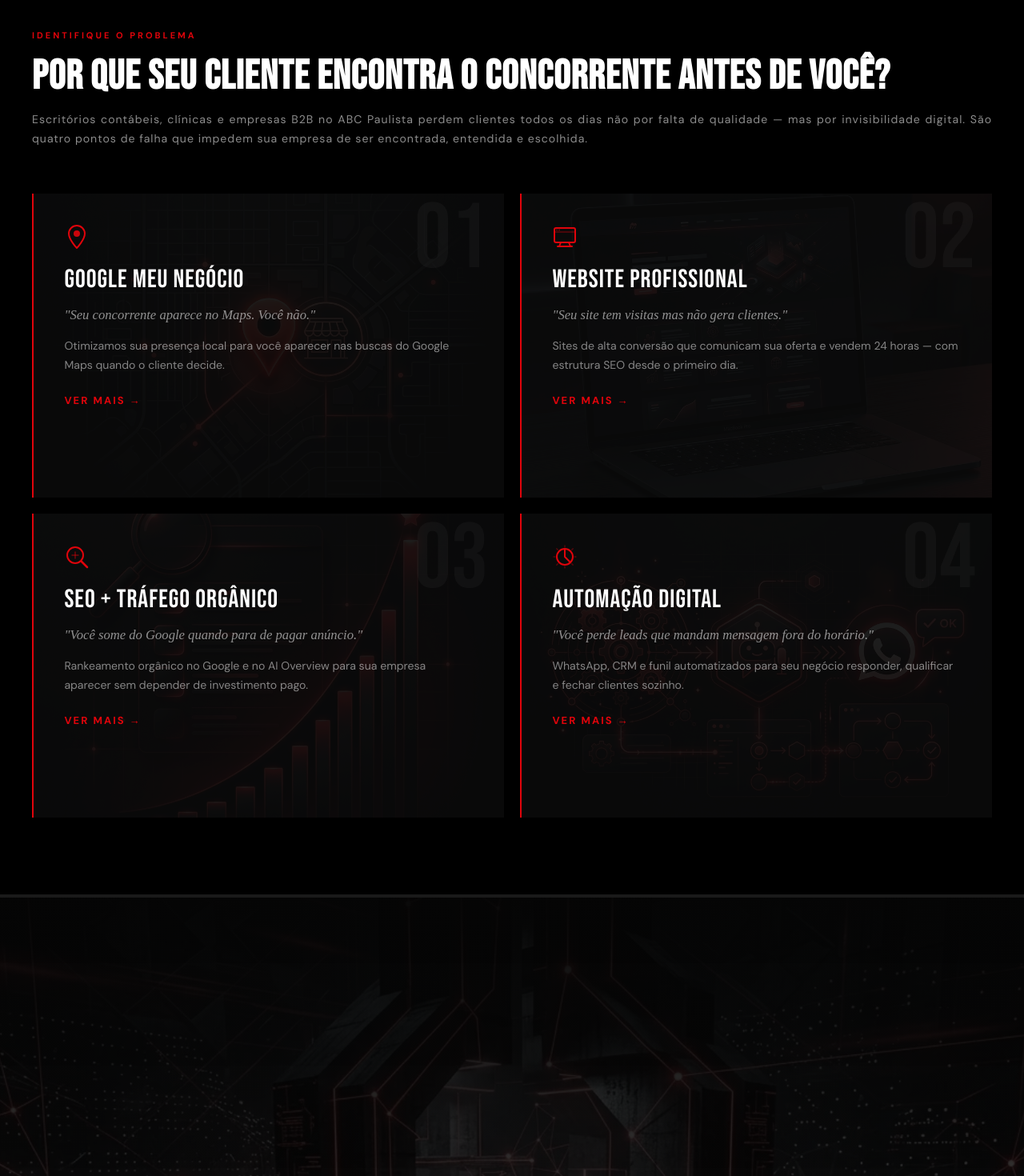
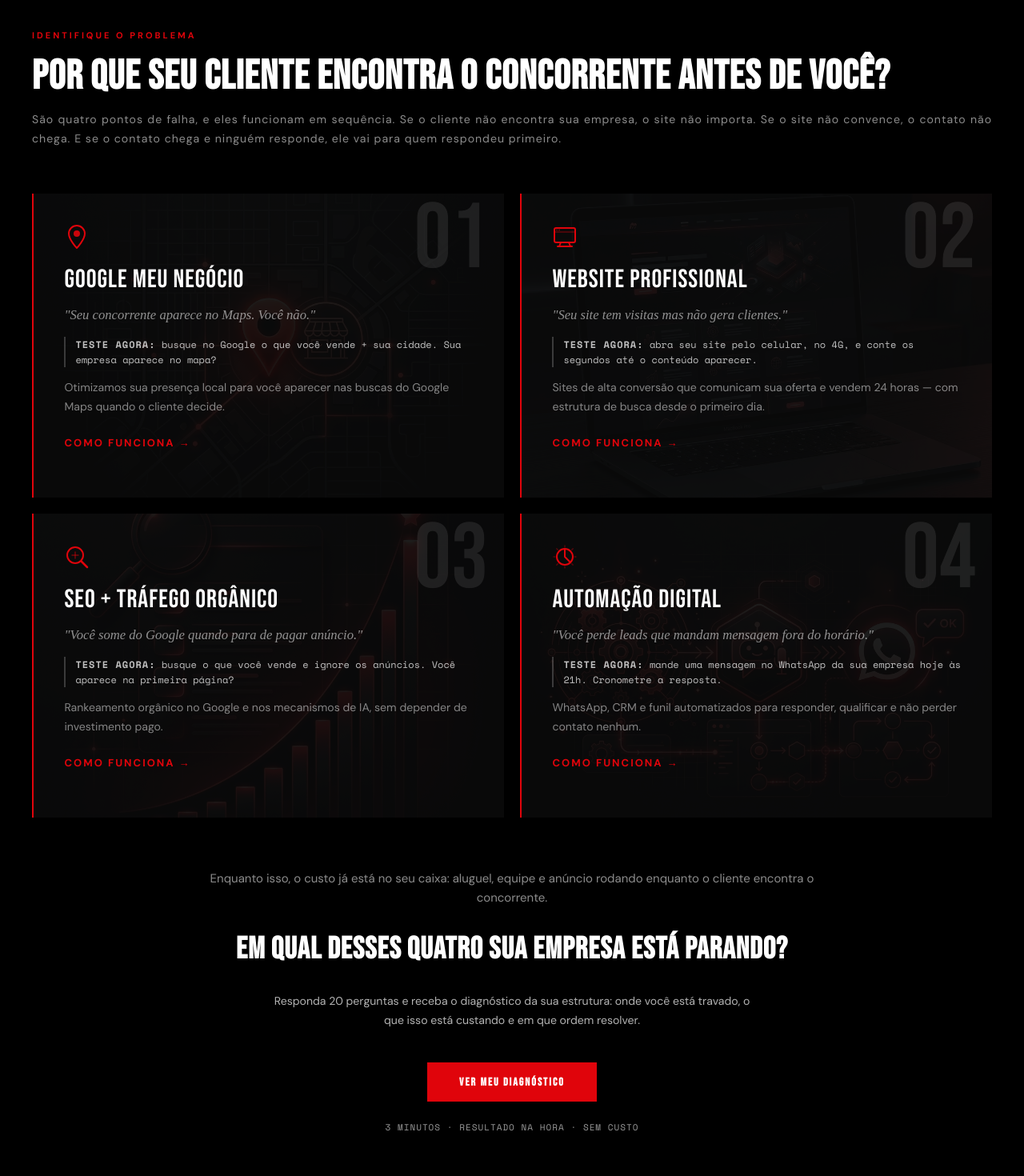
Before and after one commit to onethankdigital/site-otd, a React (Vite) app: page / in a window 1280 px wide. Shown: the part 860-2330 px from the top of the page at 80% size. Built offline with nearby package versions, Linux system fonts and the light colour scheme.

Commit message:
feat(home): update ServicosCards with microtests, new descriptions, ghost number opacity and closing diagnostic CTA

```diff
--- a/src/components/ServicosCards.jsx
+++ b/src/components/ServicosCards.jsx
@@ -5,6 +5,7 @@ const SERVICOS = [
     number: '01',
     title: 'GOOGLE MEU NEGÓCIO',
     dor: 'Seu concorrente aparece no Maps. Você não.',
+    microTeste: 'busque no Google o que você vende + sua cidade. Sua empresa aparece no mapa?',
     descricao: 'Otimizamos sua presença local para você aparecer nas buscas do Google Maps quando o cliente decide.',
     link: '/servicos/google-meu-negocio',
     image: '/servico-google-maps.png',
@@ -20,7 +21,8 @@ const SERVICOS = [
     number: '02',
     title: 'WEBSITE PROFISSIONAL',
     dor: 'Seu site tem visitas mas não gera clientes.',
-    descricao: 'Sites de alta conversão que comunicam sua oferta e vendem 24 horas — com estrutura SEO desde o primeiro dia.',
+    microTeste: 'abra seu site pelo celular, no 4G, e conte os segundos até o conteúdo aparecer.',
+    descricao: 'Sites de alta conversão que comunicam sua oferta e vendem 24 horas — com estrutura de busca desde o primeiro dia.',
     link: '/servicos/criacao-de-sites',
     image: '/servico-website.png',
     imageAlt: 'Website profissional de alta conversão',
@@ -39,7 +41,8 @@ const SERVICOS = [
     number: '03',
     title: 'SEO + TRÁFEGO ORGÂNICO',
     dor: 'Você some do Google quando para de pagar anúncio.',
-    descricao: 'Rankeamento orgânico no Google e no AI Overview para sua empresa aparecer sem depender de investimento pago.',
+    microTeste: 'busque o que você vende e ignore os anúncios. Você aparece na primeira página?',
+    descricao: 'Rankeamento orgânico no Google e nos mecanismos de IA, sem depender de investimento pago.',
     link: '/servicos/seo-trafego-organico',
     image: '/servico-seo.png',
     imageAlt: 'SEO e tráfego orgânico no Google',
@@ -56,7 +59,8 @@ const SERVICOS = [
     number: '04',
     title: 'AUTOMAÇÃO DIGITAL',
     dor: 'Você perde leads que mandam mensagem fora do horário.',
-    descricao: 'WhatsApp, CRM e funil automatizados para seu negócio responder, qualificar e fechar clientes sozinho.',
+    microTeste: 'mande uma mensagem no WhatsApp da sua empresa hoje às 21h. Cronometre a resposta.',
+    descricao: 'WhatsApp, CRM e funil automatizados para responder, qualificar e não perder contato nenhum.',
     link: '/servicos/automacao-digital',
     image: '/servico-automacao.png',
     imageAlt: 'Automação digital de WhatsApp e CRM',
@@ -155,7 +159,7 @@ const ServicosCards = () => {
           font-family: var(--font-heading, 'Bebas Neue', sans-serif);
           font-size: clamp(80px, 9vw, 120px);
           line-height: 0.8;
-          color: rgba(255,255,255,0.04);
+          color: rgba(255,255,255,0.10);
           position: absolute;
           top: 12px;
           right: 20px;
@@ -165,7 +169,25 @@ const ServicosCards = () => {
         }
 
         .servico-card:hover .servico-ghost {
-          color: rgba(255,255,255,0.07);
+          color: rgba(255,255,255,0.14);
+        }
+
+        .servico-teste {
+          font-family: 'Space Mono', monospace;
+          font-size: 12px;
+          line-height: 1.6;
+          color: rgba(255,255,255,0.75);
+          border-left: 2px solid rgba(255,255,255,0.2);
+          padding-left: 12px;
+          margin-bottom: 14px;
+          position: relative;
+          z-index: 1;
+          text-align: left;
+        }
+
+        .servico-teste strong {
+          font-weight: 700;
+          letter-spacing: 1px;
         }
 
         .servico-icon {
@@ -291,7 +313,84 @@ const ServicosCards = () => {
             display: inline-block;
           }
 
+          .servico-teste {
+            align-self: stretch;
+            text-align: left;
+          }
 
+        }
+
+        /* --- CLOSING BLOCK --- */
+        .servicos-closing {
+          margin-top: 64px;
+          text-align: center;
+          padding-bottom: 48px;
+          display: flex;
+          flex-direction: column;
+          align-items: center;
+          gap: 24px;
+        }
+
+        .closing-cost {
+          font-family: 'DM Sans', sans-serif;
+          font-size: 15px;
+          color: rgba(255,255,255,0.55);
+          line-height: 1.6;
+          max-width: 800px;
+          margin: 0 auto;
+        }
+
+        .closing-question {
+          font-family: var(--font-heading, 'Bebas Neue', sans-serif);
+          font-size: clamp(28px, 3vw, 44px);
+          font-weight: 700;
+          color: #ffffff;
+          line-height: 1.1;
+          letter-spacing: 1px;
+          text-transform: uppercase;
+          margin: 8px 0;
+        }
+
+        .closing-desc {
+          font-family: 'DM Sans', sans-serif;
+          font-size: clamp(14px, 1.1vw, 16px);
+          color: rgba(255,255,255,0.7);
+          line-height: 1.7;
+          max-width: 620px;
+          margin: 0 auto 16px;
+        }
+
+        .closing-btn {
+          display: inline-block;
+          padding: 14px 40px;
+          background: #E0040B;
+          color: #ffffff;
+          font-family: var(--font-heading, 'Bebas Neue', sans-serif);
+          font-weight: 700;
+          font-size: 14px;
+          text-transform: uppercase;
+          letter-spacing: 2px;
+          text-decoration: none;
+          transition: all 0.3s ease;
+          border: none;
+          cursor: pointer;
+        }
+
+        .closing-btn:hover {
+          transform: translateY(-2px) scale(1.02);
+          box-shadow: 0 0 30px rgba(224, 4, 11, 0.4);
+        }
+
+        .closing-btn:active {
+          transform: scale(0.98);
+        }
+
+        .closing-microcopy {
+          font-family: 'Space Mono', monospace;
+          font-size: 11px;
+          color: rgba(255,255,255,0.6);
+          letter-spacing: 1px;
+          text-transform: uppercase;
         }
       `}</style>
 
@@ -300,7 +399,7 @@ const ServicosCards = () => {
           {/* Header */}
           <div className="servicos-eyebrow">IDENTIFIQUE O PROBLEMA</div>
           <div className="servicos-title">Por que seu cliente encontra o concorrente antes de você?</div>
-          <p className="servicos-intro">Escritórios contábeis, clínicas e empresas B2B no ABC Paulista perdem clientes todos os dias não por falta de qualidade — mas por invisibilidade digital. São quatro pontos de falha que impedem sua empresa de ser encontrada, entendida e escolhida.</p>
+          <p className="servicos-intro">São quatro pontos de falha, e eles funcionam em sequência. Se o cliente não encontra sua empresa, o site não importa. Se o site não convence, o contato não chega. E se o contato chega e ninguém responde, ele vai para quem respondeu primeiro.</p>
 
           {/* Grid */}
           <div className="servicos-grid">
@@ -313,10 +412,32 @@ const ServicosCards = () => {
                 <div className="servico-icon">{s.icon}</div>
                 <div className="servico-name">{s.title}</div>
                 <div className="servico-dor">"{s.dor}"</div>
+                <div className="servico-teste">
+                  <strong>TESTE AGORA:</strong> {s.microTeste}
+                </div>
                 <div className="servico-desc">{s.descricao}</div>
-                <a href={s.link} className="servico-link">VER MAIS →</a>
+                <a href={s.link} className="servico-link">COMO FUNCIONA →</a>
               </div>
             ))}
+          </div>
+
+          {/* Bloco de Fechamento */}
+          <div className="servicos-closing">
+            <p className="closing-cost">
+              Enquanto isso, o custo já está no seu caixa: aluguel, equipe e anúncio rodando enquanto o cliente encontra o concorrente.
+            </p>
+            <h3 className="closing-question">
+              Em qual desses quatro sua empresa está parando?
+            </h3>
+            <p className="closing-desc">
+              Responda 20 perguntas e receba o diagnóstico da sua estrutura: onde você está travado, o que isso está custando e em que ordem resolver.
+            </p>
+            <a href="/diagnostico" className="closing-btn">
+              VER MEU DIAGNÓSTICO
+            </a>
+            <div className="closing-microcopy">
+              3 minutos · resultado na hora · sem custo
+            </div>
           </div>
         </div>
       </section>
```
